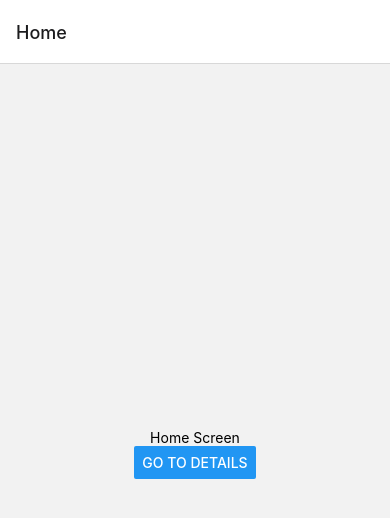
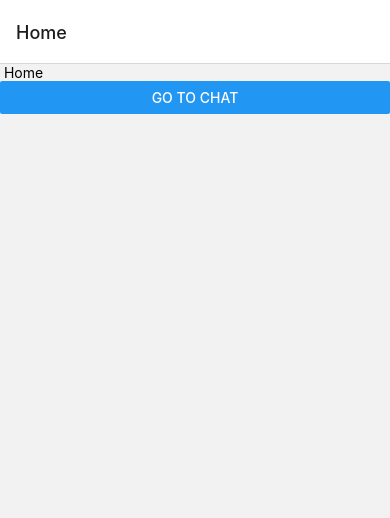
Before and after one commit to konstantin13-hi/mobileMeeting, a React Native app: screen /Home in a window 390 px wide. Shown: the top 518 px of the page. Built offline with nearby package versions, Linux system fonts and the light colour scheme.

Commit message:
stacknavigation

```diff
--- a/App.js
+++ b/App.js
@@ -14,40 +14,11 @@ import { StatusBar } from 'expo-status-bar';
 
 
 import * as React from 'react';
-import { Button, View, Text } from 'react-native';
-import { NavigationContainer } from '@react-navigation/native';
-import { createNativeStackNavigator } from '@react-navigation/native-stack';
-
-function HomeScreen({ navigation }) {
-  return (
-    <View style={{ flex: 1, alignItems: 'center', justifyContent: 'center' }}>
-      <Text>Home Screen</Text>
-      <Button
-        title="Go to Details"
-        onPress={() => navigation.navigate('Details')}
-      />
-    </View>
-  );
-}
-
-function DetailsScreen() {
-  return (
-    <View style={{ flex: 1, alignItems: 'center', justifyContent: 'center' }}>
-      <Text>Details Screen</Text>
-    </View>
-  );
-}
-
-const Stack = createNativeStackNavigator();
+import StackNavigator from './StackNavigator';
 
 function App() {
   return (
-    <NavigationContainer>
-      <Stack.Navigator initialRouteName="Home">
-        <Stack.Screen name="Home" component={HomeScreen} />
-        <Stack.Screen name="Details" component={DetailsScreen} />
-      </Stack.Navigator>
-    </NavigationContainer>
+  <StackNavigator/>
   );
 }
 
--- /dev/null
+++ b/StackNavigator.js
@@ -0,0 +1,25 @@
+
+import * as React from 'react';
+import { NavigationContainer } from '@react-navigation/native';
+import { createNativeStackNavigator } from '@react-navigation/native-stack';
+import HomeScreen from './screens/HomeScreen';
+import ChatScreen from './screens/ChatScreen';
+
+const Stack = createNativeStackNavigator();
+
+function StackNavigator() {
+
+    return (
+        <NavigationContainer>
+
+      <Stack.Navigator>
+        <Stack.Screen name = "Home" component={HomeScreen}  />
+        <Stack.Screen name = "Chat" component={ChatScreen} />
+
+      </Stack.Navigator>
+      </NavigationContainer>
+    )
+
+}
+
+export default StackNavigator
--- /dev/null
+++ b/screens/ChatScreen.js
@@ -0,0 +1,15 @@
+
+import React, { Component } from 'react'
+import { Text, View ,Button} from 'react-native'
+
+export class ChatScreen extends Component {
+  render() {
+    return (
+      <View>
+        <Text> chatssdsds</Text>
+      </View>
+    )
+  }
+}
+
+export default ChatScreen
--- /dev/null
+++ b/screens/HomeScreen.js
@@ -0,0 +1,19 @@
+import React, { Component } from 'react'
+import { Text, View,Button} from 'react-native'
+import { NavigationContainer } from '@react-navigation/native';
+import { createNativeStackNavigator } from '@react-navigation/native-stack';
+
+function HomeScreen({ navigation }){
+
+    return (
+      <View>
+        <Text> Home </Text>
+        <Button
+        title="Go to Chat"
+        onPress={() => navigation.navigate('Chat')}
+      />
+      </View>
+    )
+}
+
+export default HomeScreen
```
